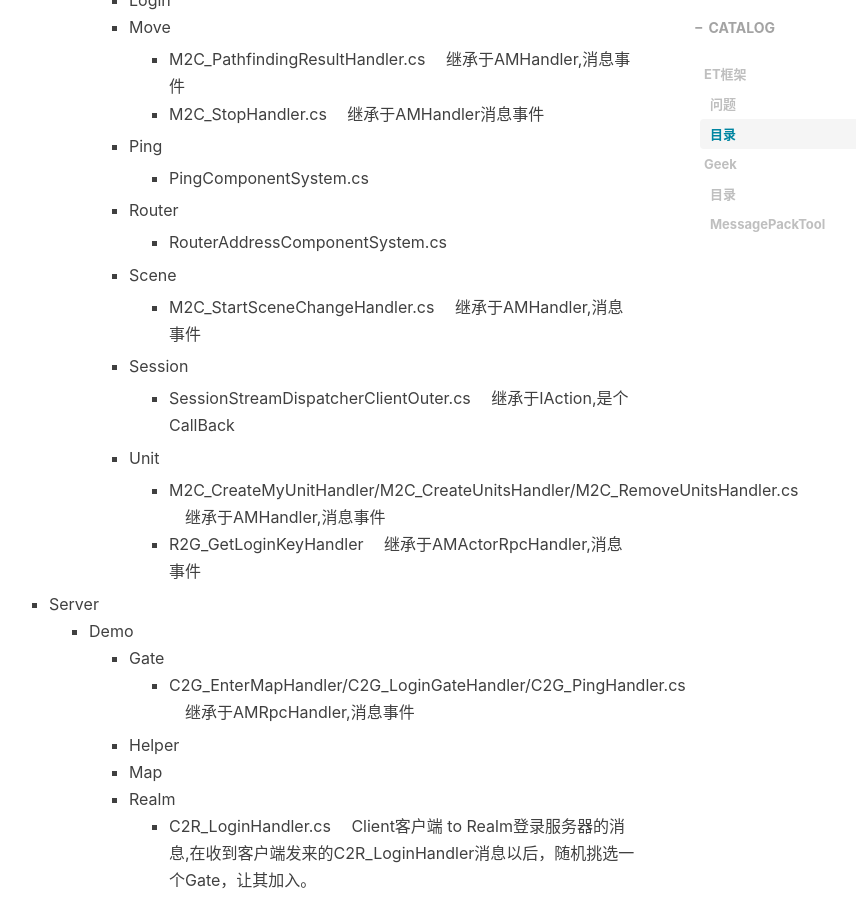
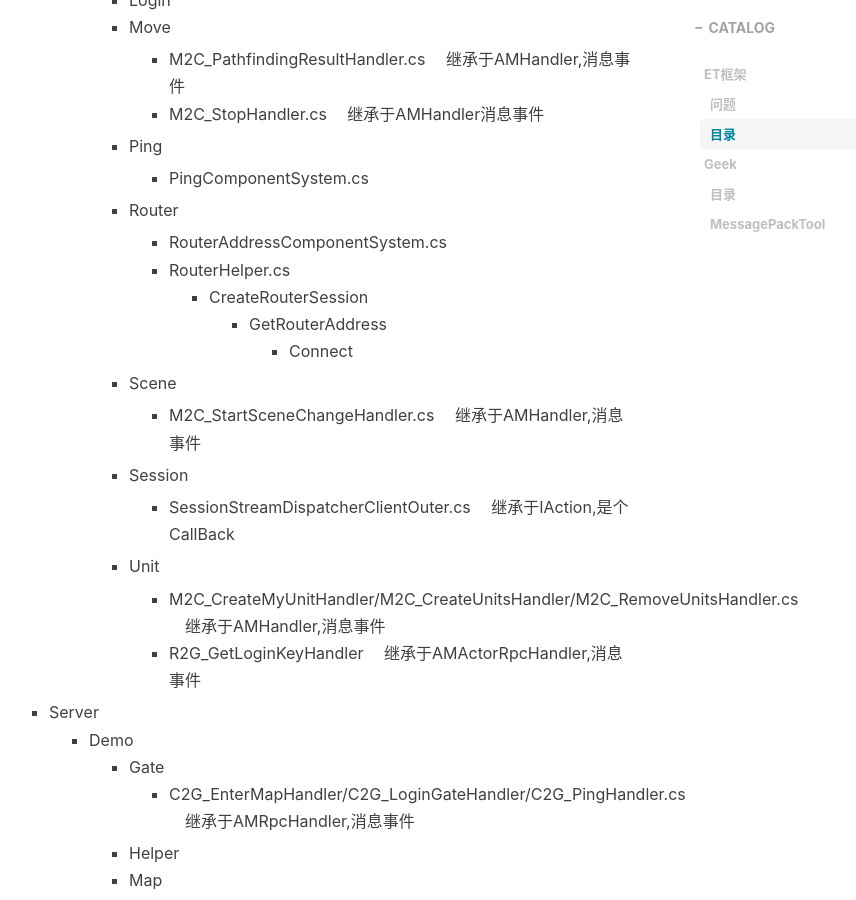
Before and after one commit to gumcstronger/gumcstronger.github.io, a Jekyll site: the page built from _posts/2022/2022-08-08-framework.md, in a window 1280 px wide and 900 px high, scrolled down 2681 px. Shown: the whole window, without its empty margins (336-1192 px from the left). Built offline with Jekyll 4.4.1, drawn with Linux system fonts in a browser that asks for light colours; comment, search, counter and statistics services are not loaded.

Commit message:
Update 2022-08-08-framework.md

```diff
--- a/_posts/2022/2022-08-08-framework.md
+++ b/_posts/2022/2022-08-08-framework.md
@@ -76,6 +76,10 @@ tags:
         - Router
 
           - RouterAddressComponentSystem.cs   &emsp;
+          - RouterHelper.cs
+            - CreateRouterSession
+              - GetRouterAddress
+                - Connect
         - Scene
 
           - M2C_StartSceneChangeHandler.cs    &emsp;继承于AMHandler,消息事件
```
